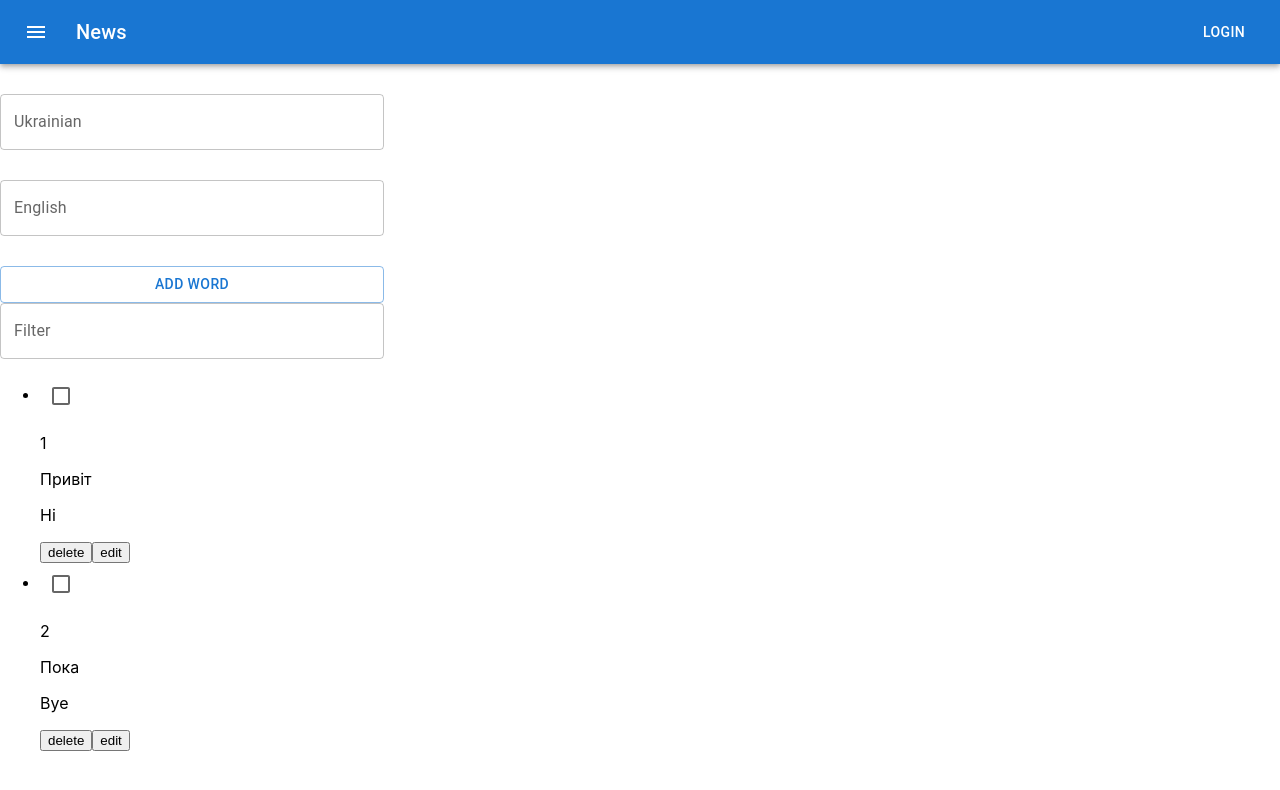
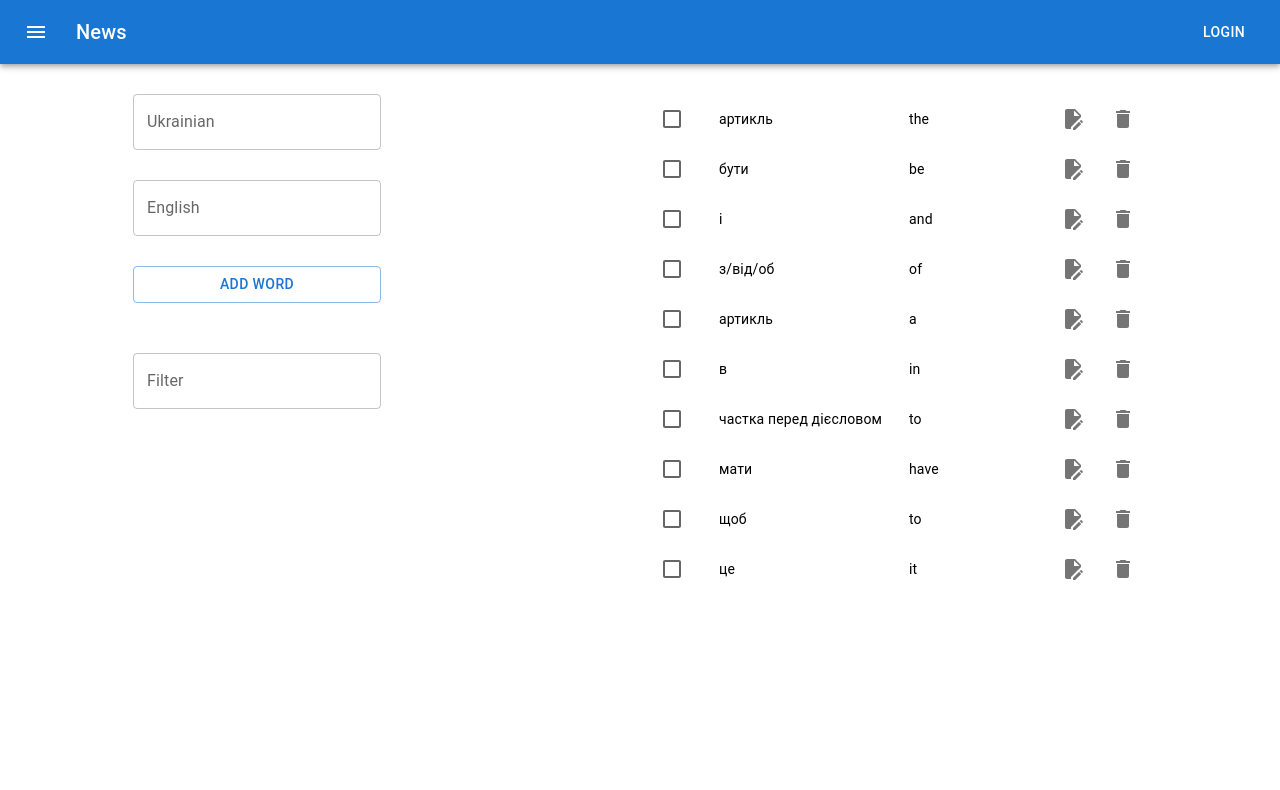
Before and after one commit to IvanRuskevych/react-practice-english-app, a React (Create React App) app: page / in a window 1280 px wide. Shown: the top 790 px of the page. Built offline with nearby package versions, Linux system fonts and the light colour scheme.

Commit message:
practice--2023-05-06

```diff
--- a/package.json
+++ b/package.json
@@ -6,12 +6,16 @@
   "dependencies": {
     "@emotion/react": "^11.11.0",
     "@emotion/styled": "^11.11.0",
+    "@mdi/js": "^7.2.96",
+    "@mdi/react": "^1.6.1",
     "@mui/icons-material": "^5.11.16",
+    "@mui/joy": "^5.0.0-alpha.80",
     "@mui/material": "^5.13.1",
     "@testing-library/jest-dom": "^5.16.3",
     "@testing-library/react": "^12.1.4",
     "@testing-library/user-event": "^13.5.0",
     "nanoid": "^4.0.2",
+    "notiflix": "^3.2.6",
     "react": "^18.1.0",
     "react-dom": "^18.1.0",
     "react-scripts": "5.0.1",
--- a/src/components/App.jsx
+++ b/src/components/App.jsx
@@ -3,23 +3,95 @@ import Navigation from './Navigation/Navigation';
 import WordsForm from './WordsForm/WordsForm';
 import WordList from './WordList/WordList';
 import Filter from './Filter/Filter';
+import messageInfo from './Notify/Notify';
+
 // import words from './data/dictionry.json';
 
 export class App extends Component {
   state = {
     // words,
     words: [
-      { id: 1, ukrWord: 'Привіт', enWord: 'Hi', isChecked: false },
-      { id: 2, ukrWord: 'Пока', enWord: 'Bye', isChecked: false },
+      {
+        id: 1,
+        enWord: 'the',
+        ukrWord: 'артикль',
+        isChecked: false,
+      },
+      {
+        id: 2,
+        enWord: 'be',
+        ukrWord: 'бути',
+        isChecked: false,
+      },
+      {
+        id: 3,
+        enWord: 'and',
+        ukrWord: 'і',
+        isChecked: false,
+      },
+      {
+        id: 4,
+        enWord: 'of',
+        ukrWord: 'з/від/об',
+        isChecked: false,
+      },
+      {
+        id: 5,
+        enWord: 'a',
+        ukrWord: 'артикль',
+        isChecked: false,
+      },
+      {
+        id: 6,
+        enWord: 'in',
+        ukrWord: 'в',
+        isChecked: false,
+      },
+      {
+        id: 7,
+        enWord: 'to',
+        ukrWord: 'частка перед дієсловом',
+        isChecked: false,
+      },
+      {
+        id: 8,
+        enWord: 'have',
+        ukrWord: 'мати',
+        isChecked: false,
+      },
+      {
+        id: 9,
+        enWord: 'to',
+        ukrWord: 'щоб',
+        isChecked: false,
+      },
+      {
+        id: 10,
+        enWord: 'it',
+        ukrWord: 'це',
+        isChecked: false,
+      },
     ],
     filter: '',
   };
 
   addWord = word => {
+    // console.log('addWord', word);
+
+    if (this.existedWord(word)) {
+      return messageInfo('Введене слово вже існує у довіднику');
+    }
+
     this.setState(prevState => {
       return {
         words: [...prevState.words, word],
       };
+    });
+  };
+
+  existedWord = word => {
+    return this.state.words.find(el => {
+      return el.ukrWord === word.ukrWord || el.enWord === word.enWord;
     });
   };
 
@@ -51,9 +123,13 @@ export class App extends Component {
     return (
       <div>
         <Navigation />
-        <WordsForm addWord={this.addWord} />
-        <Filter handleChange={this.filterWord} value={this.state.filter} />
-        <WordList words={filteredWords} deleteWord={this.deleteWord} />
+        <div style={{ display: 'flex', justifyContent: 'space-around' }}>
+          <div>
+            <WordsForm addWord={this.addWord} existedWord={this.existedWord} />
+            <Filter handleChange={this.filterWord} value={this.state.filter} />
+          </div>
+          <WordList words={filteredWords} deleteWord={this.deleteWord} />
+        </div>
       </div>
     );
   }
--- a/src/components/Filter/Filter.jsx
+++ b/src/components/Filter/Filter.jsx
@@ -12,6 +12,7 @@ export default function Filter({ handleChange, value }) {
       value={value}
       onChange={handleChange}
       className={css.Filter}
+      style={{ marginTop: '50px' }}
     />
   );
 }
--- a/src/components/Filter/Filter.module.css
+++ b/src/components/Filter/Filter.module.css
@@ -1,6 +1,5 @@
-.Filter {
+/* .Filter {
   display: grid;
   gap: 30px;
-  margin-top: 30px;
-  width: 30%;
-}
+  margin-top: 50px;
+} */
--- /dev/null
+++ b/src/components/Notify/Notify.jsx
@@ -0,0 +1,6 @@
+import { Notify } from 'notiflix';
+
+export default function messageInfo(message) {
+  Notify.init({ position: 'center-top', distance: '50px' });
+  return Notify.warning(message);
+}
--- a/src/components/WordList/WordList.jsx
+++ b/src/components/WordList/WordList.jsx
@@ -1,23 +1,106 @@
+import { useState } from 'react';
+import List from '@mui/material/List';
+import ListItem from '@mui/material/ListItem';
+import ListItemButton from '@mui/material/ListItemButton';
+import ListItemIcon from '@mui/material/ListItemIcon';
+import ListItemText from '@mui/material/ListItemText';
 import Checkbox from '@mui/material/Checkbox';
+import IconButton from '@mui/material/IconButton';
+
+import Icon from '@mdi/react';
+import { mdiFileEdit, mdiDelete } from '@mdi/js';
 
 const WordList = ({ words, deleteWord }) => {
+  const [checked, setChecked] = useState([0]);
+
+  const handleToggle = value => () => {
+    const currentIndex = checked.indexOf(value);
+    const newChecked = [...checked];
+    // console.log(value);
+    // console.log(currentIndex);
+    // console.log(newChecked);
+
+    if (currentIndex === -1) {
+      newChecked.push(value);
+    } else {
+      newChecked.splice(currentIndex, 1);
+    }
+
+    setChecked(newChecked);
+  };
+
   return (
-    <div>
-      <ul>
-        {words.map((word, index) => {
-          return (
-            <li key={word.id}>
-              <Checkbox />
-              <p className="numberWord">{index + 1}</p>
-              <p className="ukrWord">{word.ukrWord}</p>
-              <p className="enWord">{word.enWord}</p>
-              <button onClick={() => deleteWord(word.id)}>delete</button>
-              <button>edit</button>
-            </li>
-          );
-        })}
-      </ul>
-    </div>
+    <List
+      sx={{
+        marginTop: '22px',
+        width: '100%',
+        maxWidth: 500,
+        bgcolor: 'background.paper',
+      }}
+    >
+      {words.map(word => {
+        // console.log(word);
+        const labelId = `checkbox-list-label-${word.id}`;
+
+        return (
+          <ListItem
+            key={word.id}
+            secondaryAction={
+              <>
+                <IconButton
+                  edge="end"
+                  aria-label="edit"
+                  // onClick={''}
+                  style={{ marginRight: '10px' }}
+                >
+                  <Icon
+                    path={mdiFileEdit}
+                    title="User Profile"
+                    size={1}
+                    color="rgba(0, 0, 0, 0.54)"
+                  />
+                </IconButton>
+                <IconButton
+                  edge="end"
+                  aria-label="delete"
+                  onClick={() => deleteWord(word.id)}
+                >
+                  <Icon
+                    path={mdiDelete}
+                    title="User Profile"
+                    size={1}
+                    color="rgba(0, 0, 0, 0.54)"
+                  />
+                </IconButton>
+              </>
+            }
+            disablePadding
+          >
+            <ListItemButton role={undefined} onClick={handleToggle(word)} dense>
+              <ListItemIcon>
+                <Checkbox
+                  edge="start"
+                  checked={checked.indexOf(word) !== -1}
+                  tabIndex={-1}
+                  disableRipple
+                  inputProps={{ 'aria-labelledby': labelId }}
+                />
+              </ListItemIcon>
+              <ListItemText
+                id={labelId}
+                primary={`${word.ukrWord}`}
+                sx={{ flexBasis: '0' }}
+              />
+              <ListItemText
+                id={labelId}
+                primary={`${word.enWord}`}
+                sx={{ flexBasis: '0' }}
+              />
+            </ListItemButton>
+          </ListItem>
+        );
+      })}
+    </List>
   );
 };
 
--- a/src/components/WordsForm/WordsForm.jsx
+++ b/src/components/WordsForm/WordsForm.jsx
@@ -3,6 +3,7 @@ import TextField from '@mui/material/TextField';
 import Button from '@mui/material/Button';
 import { nanoid } from 'nanoid';
 import css from './WordsForm.module.css';
+import messageInfo from 'components/Notify/Notify';
 
 export default class WordsForm extends Component {
   state = {
@@ -12,13 +13,17 @@ export default class WordsForm extends Component {
 
   handleChange = e => {
     const { name, value } = e.currentTarget;
-    console.log(value);
-    console.log(name);
+    // console.log(value);
+    // console.log(name);
     this.setState({ [name]: value });
   };
 
   handleSubmitForm = e => {
     e.preventDefault();
+
+    if (this.state.enWord === '' || this.state.ukrWord === '') {
+      return messageInfo('Потрібно ввести слово');
+    }
 
     const word = {
       id: nanoid(5),
@@ -40,6 +45,7 @@ export default class WordsForm extends Component {
           name="ukrWord"
           label="Ukrainian"
           variant="outlined"
+          autoComplete="off"
           value={ukrWord}
           onChange={this.handleChange}
         />
@@ -48,6 +54,7 @@ export default class WordsForm extends Component {
           name="enWord"
           label="English"
           variant="outlined"
+          autoComplete="off"
           value={enWord}
           onChange={this.handleChange}
         />
--- a/src/components/WordsForm/WordsForm.module.css
+++ b/src/components/WordsForm/WordsForm.module.css
@@ -2,5 +2,4 @@
   display: grid;
   gap: 30px;
   margin-top: 30px;
-  width: 30%;
 }
--- a/src/index.css
+++ b/src/index.css
@@ -13,3 +13,9 @@ code {
   font-family: source-code-pro, Menlo, Monaco, Consolas, 'Courier New',
     monospace;
 }
+
+ul {
+  list-style: none;
+  margin: 0;
+  padding: 0;
+}
```
Also changed, not shown: src/components/WordList/WordList.module.css (added), 1 other file (tests, documents, lock files or other folders).
